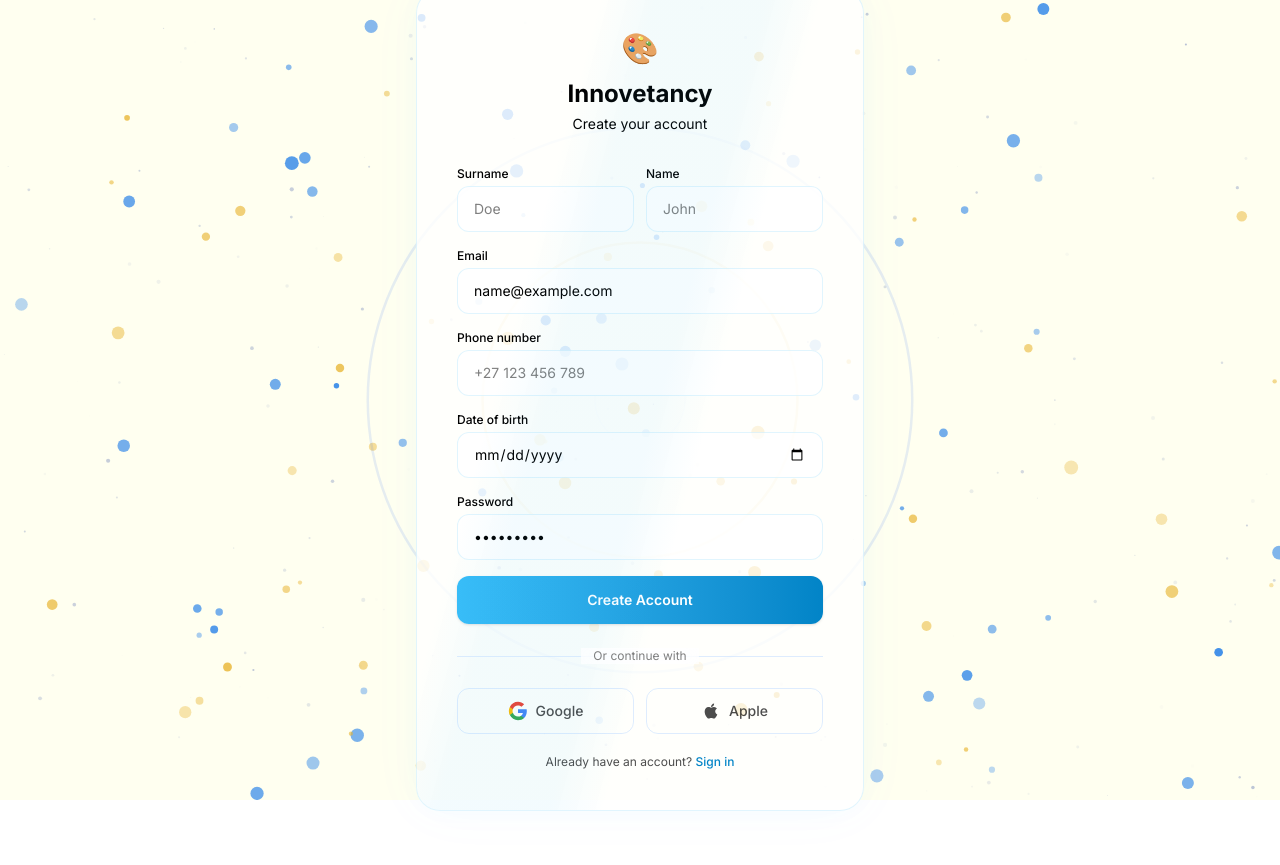
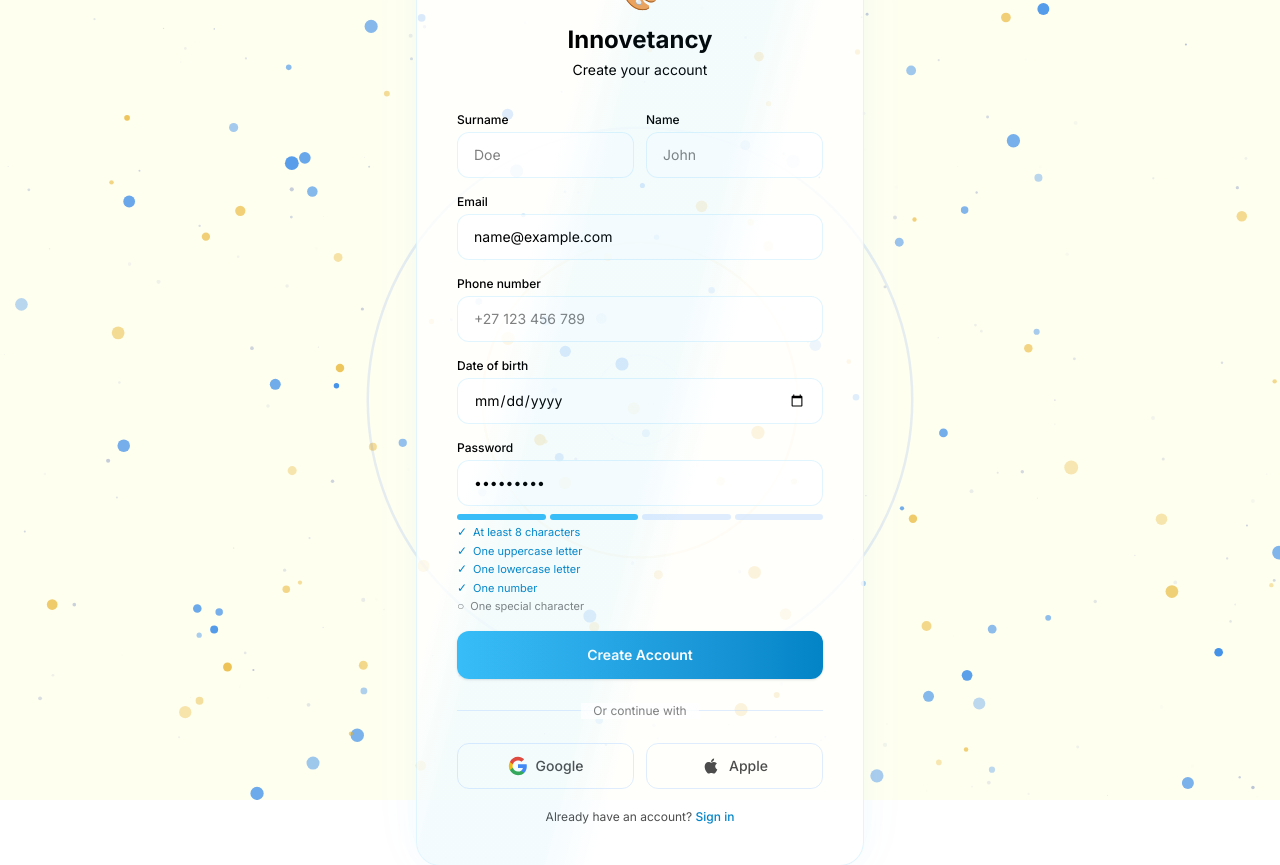
Before and after one commit to rbrillant/innoveta, a React (Vite) app: page /auth in a window 1280 px wide. Both pictures are taken after typing "name@example.com", "Sample123" into the empty fields and a click on the button "Create one". Before the commit the page ends 811 px from the top, so only its background shows below. Built offline with nearby package versions, Linux system fonts and the light colour scheme.

Commit message:
add strong password requirements with strength meter

```diff
--- a/server.js
+++ b/server.js
@@ -392,6 +392,13 @@ app.post('/api/auth/signup', async (req, res) => {
     const { email, password, name, surname, phone, dob } = req.body;
     const existing = db.prepare('SELECT email FROM designers WHERE email = ?').get(email);
     if (existing) return res.status(400).json({ error: 'User already exists' });
+
+    // Server-side password strength
+    if (!password || password.length < 8) return res.status(400).json({ error: 'Password must be at least 8 characters' });
+    if (!/[A-Z]/.test(password)) return res.status(400).json({ error: 'Password must contain an uppercase letter' });
+    if (!/[a-z]/.test(password)) return res.status(400).json({ error: 'Password must contain a lowercase letter' });
+    if (!/[0-9]/.test(password)) return res.status(400).json({ error: 'Password must contain a number' });
+    if (!/[^A-Za-z0-9]/.test(password)) return res.status(400).json({ error: 'Password must contain a special character' });
 
     const hash = await bcrypt.hash(password, 10);
     const id = crypto.randomUUID();
--- a/src/pages/AuthPage.jsx
+++ b/src/pages/AuthPage.jsx
@@ -8,6 +8,7 @@ export default function AuthPage() {
   const [mode, setMode] = useState(searchParams.get('mode') || 'signin');
   const [error, setError] = useState('');
   const [sending, setSending] = useState(false);
+  const [passwordVal, setPasswordVal] = useState('');
   const redirectTo = searchParams.get('redirect') || '/templates';
   const canvasRef = useRef();
 
@@ -121,6 +122,15 @@ export default function AuthPage() {
       const dob = fd.get('dob')?.trim();
       if (!surname || !name || !phone) { setSending(false); setError('Fill in all fields.'); return; }
 
+      // Password strength validation
+      const reqs = [];
+      if (password.length < 8) reqs.push('at least 8 characters');
+      if (!/[A-Z]/.test(password)) reqs.push('an uppercase letter');
+      if (!/[a-z]/.test(password)) reqs.push('a lowercase letter');
+      if (!/[0-9]/.test(password)) reqs.push('a number');
+      if (!/[^A-Za-z0-9]/.test(password)) reqs.push('a special character');
+      if (reqs.length) { setSending(false); setError('Password needs ' + reqs.join(', ')); return; }
+
       const { data, error: signUpErr } = await supabase.auth.signUp({ email, password, options: { data: { surname, name, phone, dob } } });
       if (signUpErr) { setSending(false); setError(typeof signUpErr === 'string' ? signUpErr : signUpErr.message || 'Sign up failed'); return; }
       if (!data?.user) { setSending(false); setError('Sign up failed. Try again.'); return; }
@@ -176,8 +186,37 @@ export default function AuthPage() {
               )}
               <div>
                 <label className="block text-xs font-medium text-black dark:text-gray-400 mb-1">Password</label>
-                <input name="password" type="password" required placeholder="••••••••" className="w-full px-4 py-3 bg-white/70 dark:bg-black/70 border border-glass-border rounded-xl text-sm focus:outline-none focus:ring-2 focus:ring-blue-500/40 focus:border-blue-500 dark:text-gray-200 dark:placeholder:text-gray-500" />
+                <input name="password" type="password" required placeholder="••••••••" value={passwordVal} onChange={(e) => setPasswordVal(e.target.value)} className="w-full px-4 py-3 bg-white/70 dark:bg-black/70 border border-glass-border rounded-xl text-sm focus:outline-none focus:ring-2 focus:ring-blue-500/40 focus:border-blue-500 dark:text-gray-200 dark:placeholder:text-gray-500" />
                 {mode === 'signin' && <Link to="/reset-password" className="block text-xs text-teal dark:text-teal-light hover:underline mt-1.5 text-right">Forgot password?</Link>}
+                {mode === 'signup' && passwordVal && (
+                  <div className="mt-2 space-y-1">
+                    <div className="flex gap-1 h-1.5">
+                      {[1,2,3,4].map((level) => {
+                        const met = [
+                          passwordVal.length >= 8,
+                          /[A-Z]/.test(passwordVal),
+                          /[0-9]/.test(passwordVal) && /[^A-Za-z0-9]/.test(passwordVal),
+                          /[a-z]/.test(passwordVal) && /[A-Z]/.test(passwordVal) && /[0-9]/.test(passwordVal) && /[^A-Za-z0-9]/.test(passwordVal),
+                        ].filter(Boolean).length;
+                        return <div key={level} className={`flex-1 rounded-full transition-colors ${met >= level ? 'bg-teal' : 'bg-blue-200/50 dark:bg-white/10'}`} />;
+                      })}
+                    </div>
+                    <div className="text-[11px] space-y-0.5">
+                      {[
+                        { label: 'At least 8 characters', check: passwordVal.length >= 8 },
+                        { label: 'One uppercase letter', check: /[A-Z]/.test(passwordVal) },
+                        { label: 'One lowercase letter', check: /[a-z]/.test(passwordVal) },
+                        { label: 'One number', check: /[0-9]/.test(passwordVal) },
+                        { label: 'One special character', check: /[^A-Za-z0-9]/.test(passwordVal) },
+                      ].map((r) => (
+                        <p key={r.label} className={`flex items-center gap-1.5 ${r.check ? 'text-teal-dark dark:text-teal-light' : 'text-black/50 dark:text-gray-500'}`}>
+                          <span className="text-xs">{r.check ? '✓' : '○'}</span>
+                          {r.label}
+                        </p>
+                      ))}
+                    </div>
+                  </div>
+                )}
               </div>
               {error && <p className="text-sm text-red-400">{error}</p>}
               <button type="submit" disabled={sending} className="w-full px-6 py-3.5 bg-gradient-to-r from-teal to-teal-dark text-white text-sm font-semibold rounded-xl hover:from-teal-dark hover:to-teal transition-all shadow-sm disabled:opacity-60 cursor-pointer inline-flex items-center justify-center gap-2">
```
